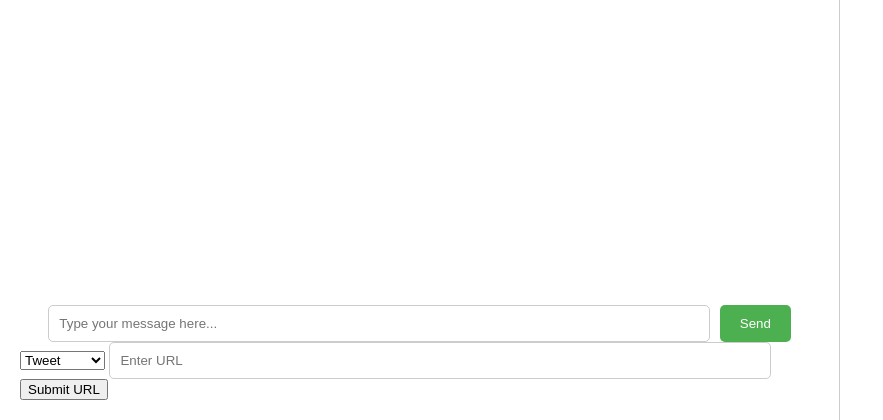
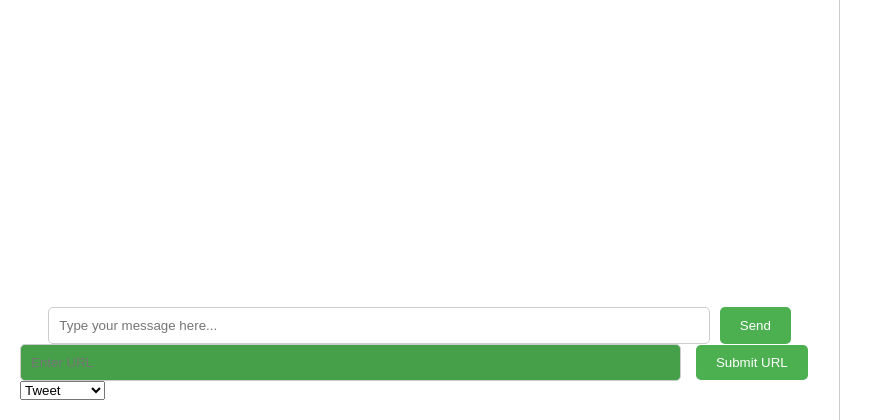
Before and after one commit to mslanden/media-posting-agent, a Python web app: template frontend/templates/index.html in a window 1280 px wide. Shown: the part 380-800 px from the top of the page, without its empty margins (0-883 px from the left). Run offline with Jinja, Linux system fonts and the light colour scheme; the template is opened without the code that fills it, so the values that code supplies are empty.

Commit message:
(no commit message provided)

```diff
--- a/frontend/templates/index.html
+++ b/frontend/templates/index.html
@@ -55,7 +55,10 @@
                 border-radius: 5px;
                 cursor: pointer;
             }
-            #chat-form button:hover {
+            #chat-form button:hover, #url-form button:hover {
+                background-color: #45a049; /* Darker green on hover */
+            }
+            .wide-input {
                 background-color: #45a049; /* Darker green on hover */
             }
             .wide-input {
@@ -99,14 +102,14 @@
                         <button type="submit">Send</button>
                     </form>
                     <form id="url-form">
+                        <input type="url" name="url" placeholder="Enter URL" class="wide-input" />
+                        <button type="submit" style="padding: 10px 20px; background-color: #4caf50; color: white; border: none; border-radius: 5px; cursor: pointer;">Submit URL</button>
                         <select name="mediaType">
                             <option value="tweet">Tweet</option>
                             <option value="linkedin">LinkedIn</option>
                             <option value="article">Article</option>
                             <option value="newsletter">Newsletter</option>
                         </select>
-                        <input type="url" name="url" placeholder="Enter URL" class="wide-input" />
-                        <button type="submit">Submit URL</button>
                     </form>
                     <div id="chat-log"></div>
                 </div>
```
